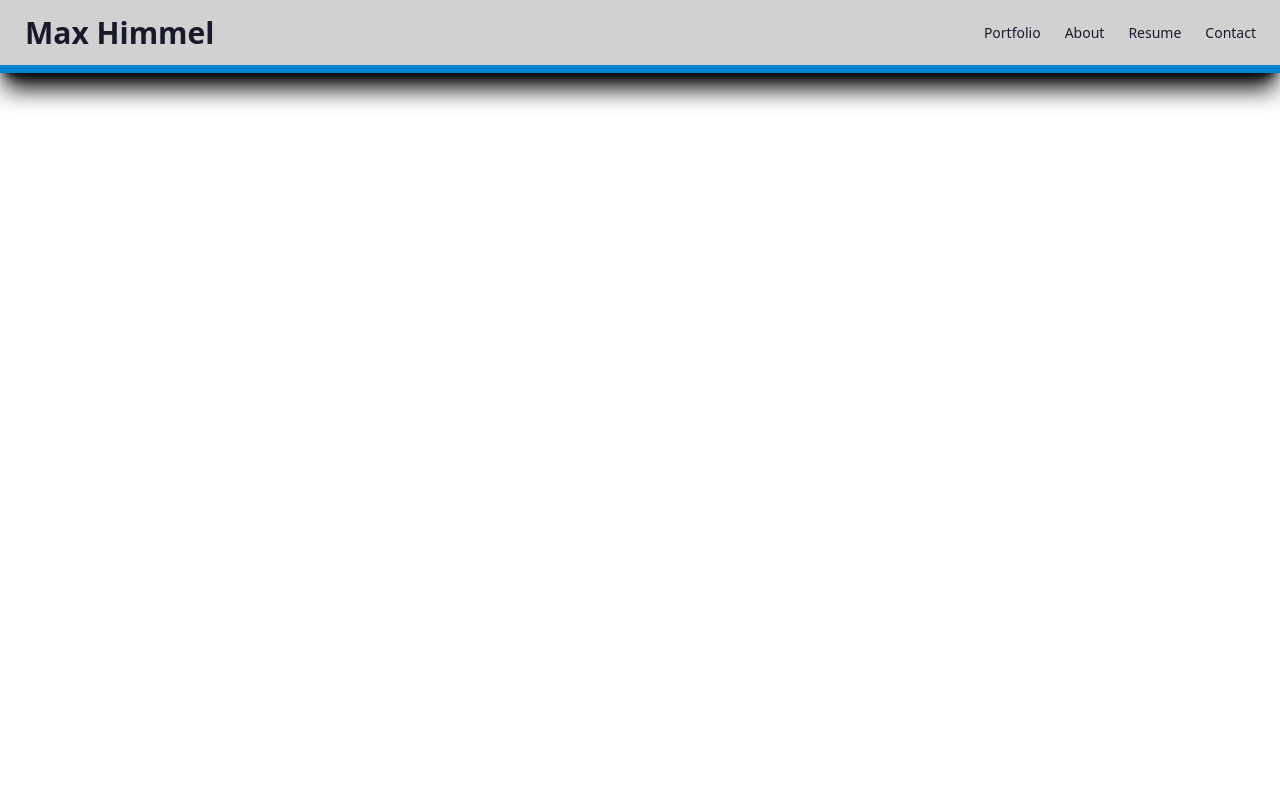
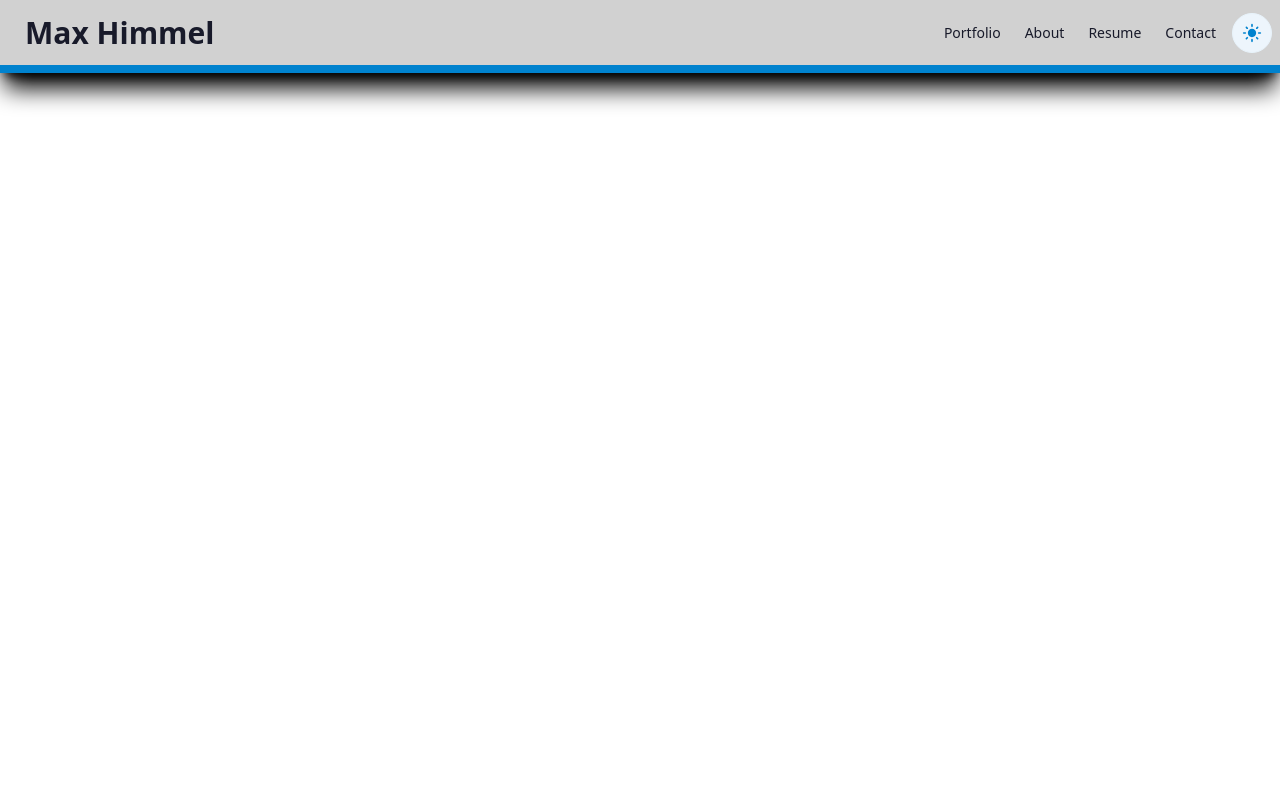
Before and after one commit to maxhimmel/my-website, a Next.js app: page /resume in a window 1280 px wide. Shown: the top 800 px of the page. Built offline with nearby package versions, Linux system fonts and the light colour scheme.

Commit message:
render theme toggle

```diff
--- a/src/app/navbar/navbar.tsx
+++ b/src/app/navbar/navbar.tsx
@@ -1,6 +1,7 @@
 import Link from "next/link";
 import { RiMenuFill } from "react-icons/ri";
 import { DropdownLink } from "../lib/dropdownLink";
+import { ThemeToggle } from "../theme/themeToggle";
 
 export function Navbar() {
   return (
@@ -21,10 +22,11 @@ export function Navbar() {
           Max Himmel
         </Link>
       </div>
-      <div className="navbar-end hidden lg:flex">
-        <ul className="menu menu-horizontal px-1">
+      <div className="navbar-end">
+        <ul className="menu menu-horizontal px-1 hidden lg:flex">
           <NavLinks />
         </ul>
+        <ThemeToggle />
       </div>
     </div>
   );
```
